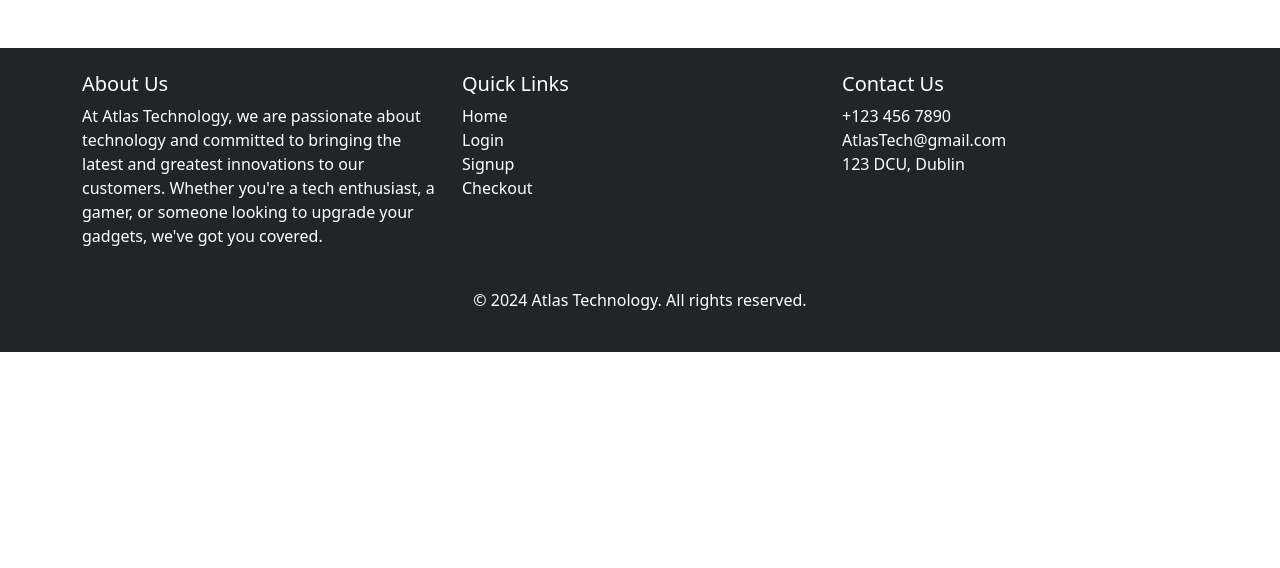
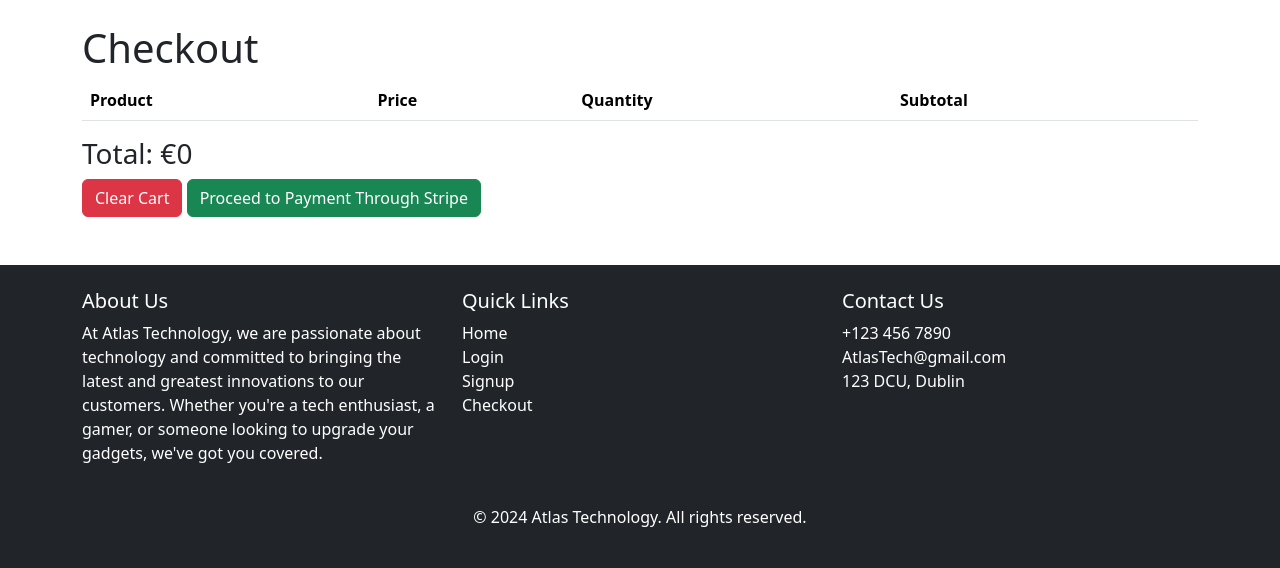
Before and after one commit to eagerr2/IT-ARCH, a Django app: page /checkout/ in a window 1280 px wide. Shown: the part 80-648 px from the top of the page. Run offline with Django 4.2, Linux system fonts and the light colour scheme; lists and menus that the app fills with data are empty.

Commit message:
prototype basicaally done

```diff
--- a/main/templates/checkout.html
+++ b/main/templates/checkout.html
@@ -1,16 +1,33 @@
 {% extends 'base.html' %}
-{% load static %}
 
 {% block title %}Checkout | Atlas Technology{% endblock %}
 
 {% block content %}
-<div class="product-grid">
-    {% for product in products %}
-        <div class="product-card">
-            <img src="{{ product.image.url }}" alt="{{ product.name }}">
-            <h3>{{ product.name }}</h3>
-            <p>€{{ product.price }}</p>
-        </div>
-    {% endfor %}
-</div>
+<h1>Checkout</h1>
+
+<table class="table">
+    <thead>
+        <tr>
+            <th>Product</th>
+            <th>Price</th>
+            <th>Quantity</th>
+            <th>Subtotal</th>
+        </tr>
+    </thead>
+    <tbody>
+        {% for product_id, item in cart.items %}
+<tr>
+    <td>{{ item.name }}</td>
+    <td>€{{ item.price }}</td>
+    <td>{{ item.quantity }}</td>
+    <td>€{{ item.subtotal }}</td>
+</tr>
+{% endfor %}
+    </tbody>
+</table>
+
+<h3>Total: €{{ total }}</h3>
+
+<a href="{% url 'clear_cart' %}" class="btn btn-danger">Clear Cart</a>
+<a href="#" class="btn btn-success">Proceed to Payment Through Stripe</a>
 {% endblock %}
--- a/main/templates/home.html
+++ b/main/templates/home.html
@@ -29,7 +29,7 @@
                     <div class="card-body text-center">
                         <h5 class="card-title">{{ product.name }}</h5>
                         <p class="card-text">€{{ product.price }}</p>
-                        <button class="btn btn-primary w-100">Add to Cart</button>
+                        <a href="{% url 'add_to_cart' product.id %}" class="btn btn-primary w-100">Add to Cart</a>
                     </div>
                 </div>
             </div>
--- a/main/templates/shopbycategory.html
+++ b/main/templates/shopbycategory.html
@@ -16,7 +16,7 @@
                 <div class="card-body text-center">
                     <h5 class="card-title">{{ product.name }}</h5>
                     <p class="card-text">€{{ product.price }}</p>
-                    <button class="btn btn-primary w-100">Add to Cart</button>
+                    <a href="{% url 'add_to_cart' product.id %}" class="btn btn-primary w-100">Add to Cart</a>
                 </div>
             </div>
         </div>
--- a/main/urls.py
+++ b/main/urls.py
@@ -5,6 +5,8 @@ urlpatterns = [
     path('', views.home_view, name='home'),
     path('login/', views.login_view, name='login'),
     path('signup/', views.signup_view, name='signup'),
+    path('shop/<str:categorystr>/', views.shop_view, name='shopbycategory'),
+    path('add_to_cart/<int:product_id>/', views.add_to_cart, name='add_to_cart'),
     path('checkout/', views.checkout_view, name='checkout'),
-    path('shop/<str:categorystr>', views.shop_view, name='shopbycategory'),
+    path('clear_cart/', views.clear_cart, name='clear_cart'),
 ]
--- a/main/views.py
+++ b/main/views.py
@@ -1,4 +1,4 @@
-from django.shortcuts import render
+from django.shortcuts import render, redirect
 from .models import Product
 
 def home_view(request):
@@ -11,15 +11,44 @@ def login_view(request):
 def signup_view(request):
     return render(request, 'signup.html')
 
-def checkout_view(request):
-    return render(request, 'checkout.html')
-
 def shop_view(request, categorystr):
     productsbycategory = Product.objects.filter(category=categorystr)
 
-
     ctx = {
-        'detail' : categorystr,
-        'productsbycategory' : productsbycategory,
+        'detail': categorystr,
+        'productsbycategory': productsbycategory,
     }
     return render(request, 'shopbycategory.html', context=ctx)
+
+def add_to_cart(request, product_id):
+
+    product = Product.objects.get(id=product_id)
+
+    cart = request.session.get('cart', {})
+
+    if str(product_id) in cart:
+        cart[str(product_id)]['quantity'] += 1
+    else:
+        cart[str(product_id)] = {
+            'name': product.name,
+            'price': float(product.price),
+            'quantity': 1,
+        }
+
+    request.session['cart'] = cart
+
+    return redirect('home')
+
+def checkout_view(request):
+    cart = request.session.get('cart', {})
+    total = 0
+
+    for product_id, item in cart.items():
+        item['subtotal'] = item['price'] * item['quantity']
+        total += item['subtotal']
+
+    return render(request, 'checkout.html', {'cart': cart, 'total': total})
+
+def clear_cart(request):
+    request.session['cart'] = {}
+    return redirect('home')
```
Also changed, not shown: db.sqlite3.
